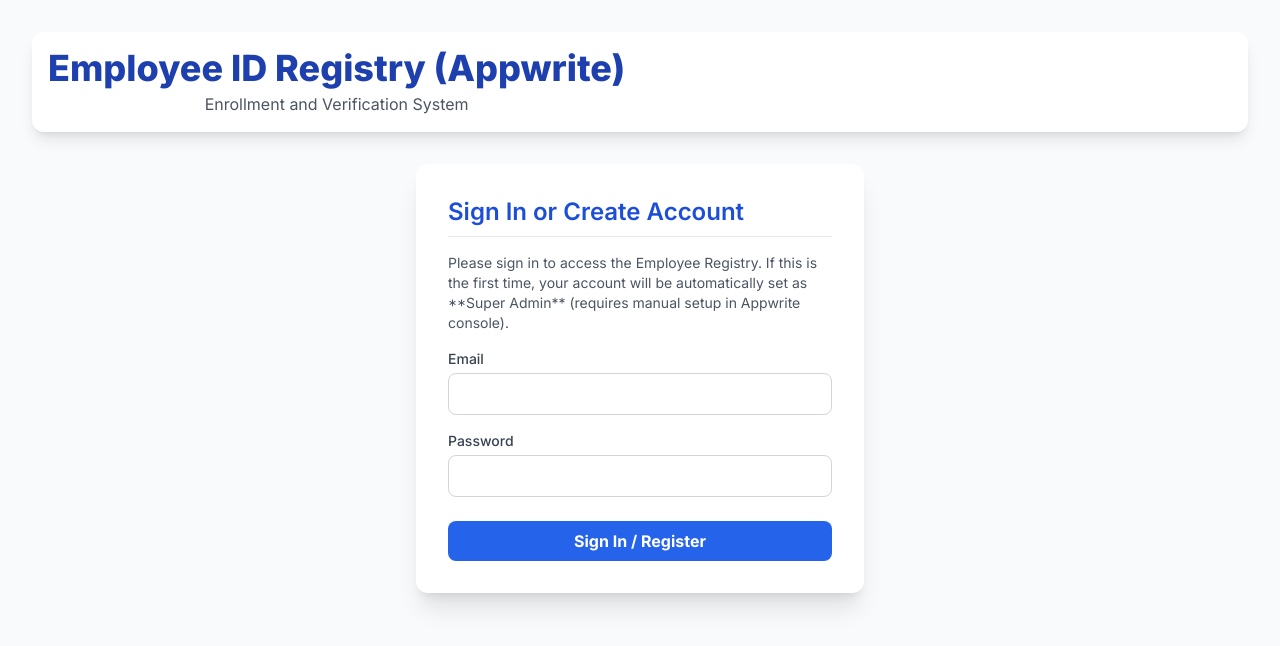
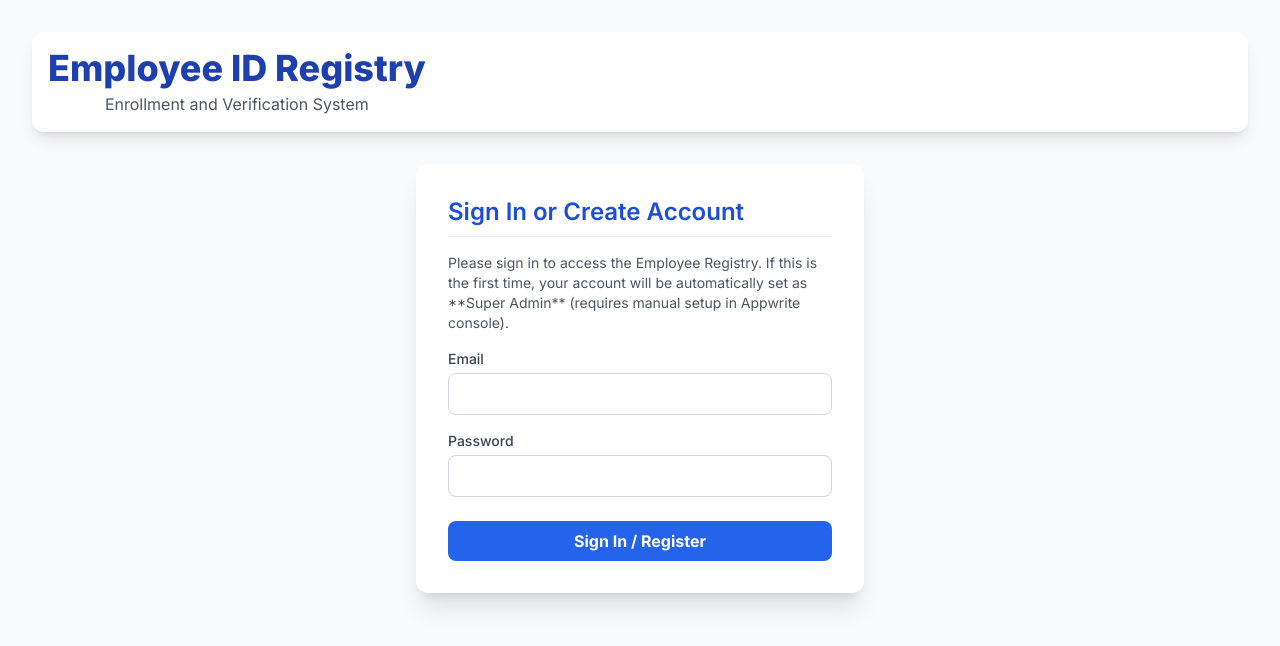
Before and after one commit to alamhossainhr/employeeverification, a plain HTML site: page index.html in a window 1280 px wide. Drawn offline with nearby package versions, Linux system fonts and the light colour scheme; a script that the page names is missing.

Commit message:
Remove 'Appwrite' from header title

```diff
--- a/index.html
+++ b/index.html
@@ -31,7 +31,7 @@
     <div id="app" class="max-w-7xl mx-auto">
         <header class="text-center mb-8 p-4 bg-white shadow-lg rounded-xl flex justify-between items-center">
             <div>
-                <h1 class="text-3xl sm:text-4xl font-extrabold text-blue-800">Employee ID Registry (Appwrite)</h1>
+                <h1 class="text-3xl sm:text-4xl font-extrabold text-blue-800">Employee ID Registry </h1>
                 <p class="text-gray-600 mt-1 hidden sm:block">Enrollment and Verification System</p>
             </div>
             <div id="authPanel">
```
